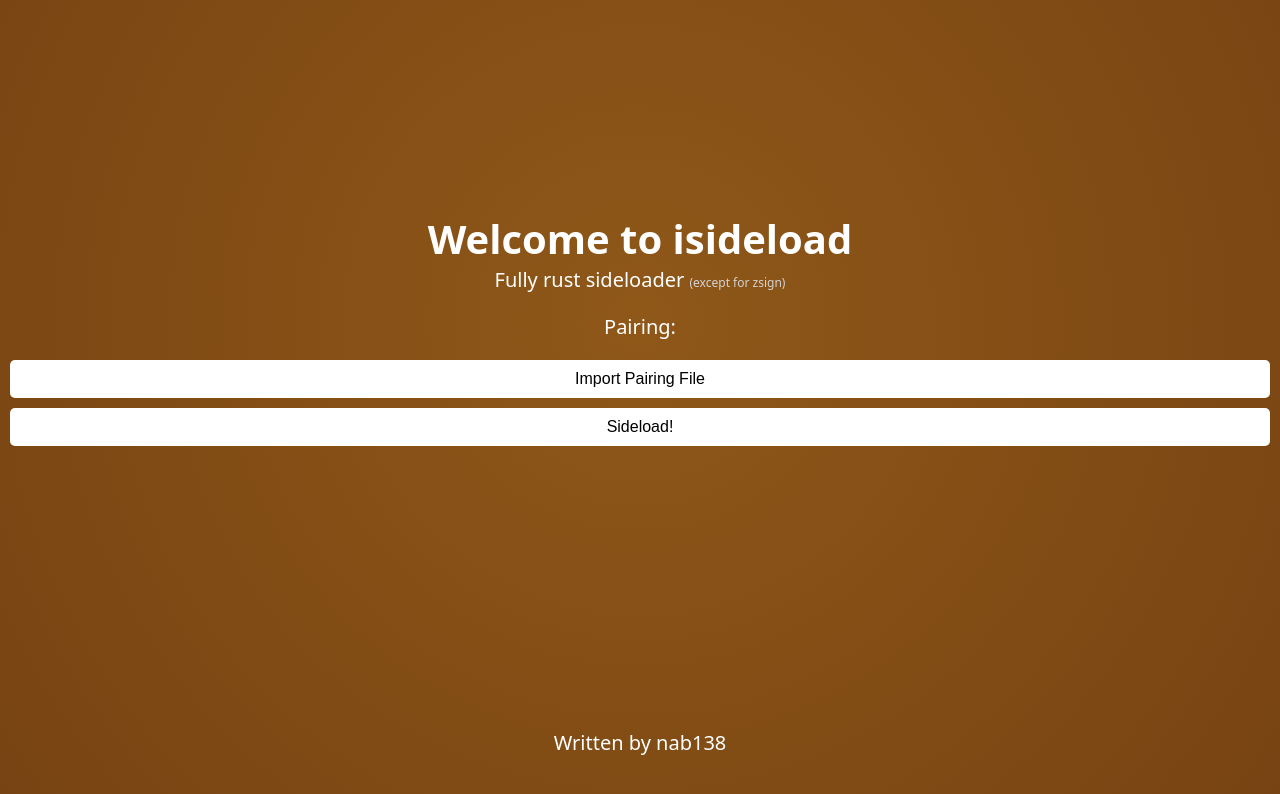
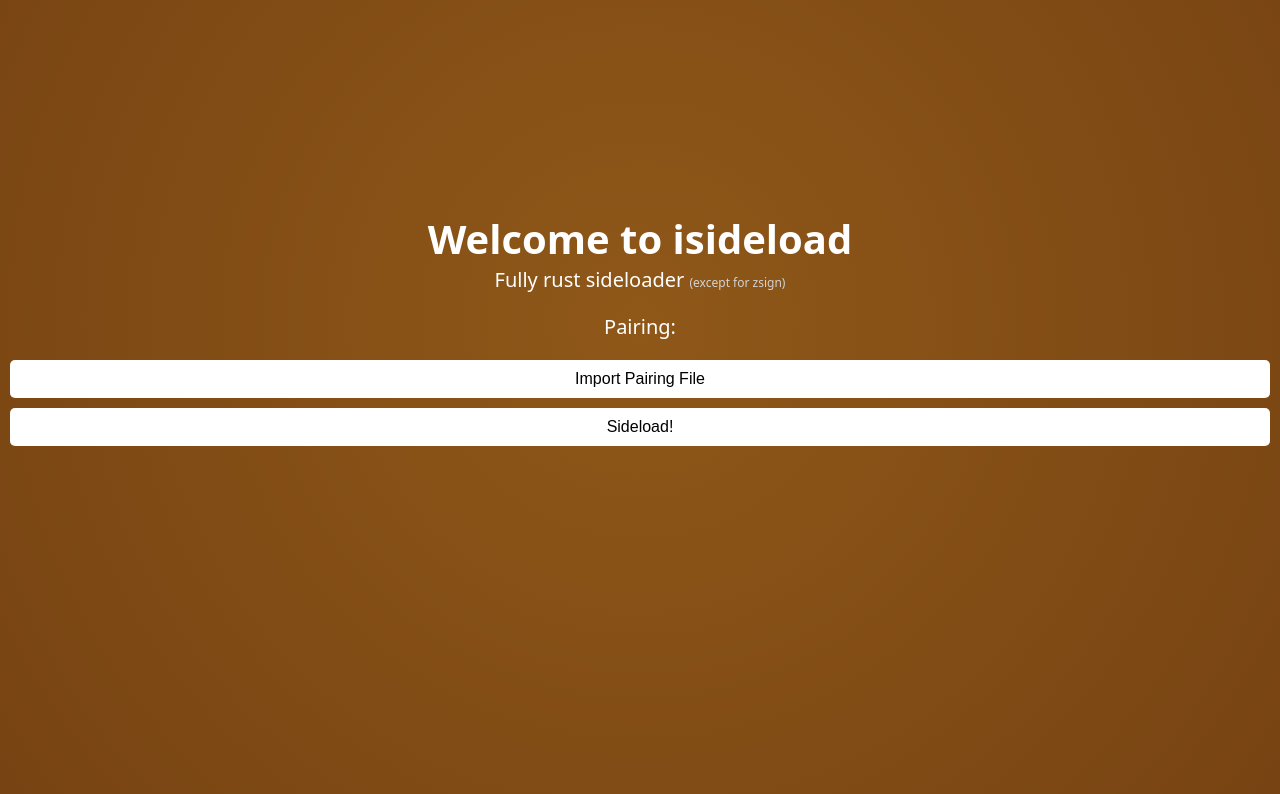
Before and after one commit to nab138/isideload-gui, a React (Vite) app: page / in a window 1280 px wide. Shown: the top 794 px of the page. Built offline with nearby package versions, Linux system fonts and the light colour scheme.

Commit message:
try with no filters

```diff
--- a/src/App.tsx
+++ b/src/App.tsx
@@ -23,12 +23,6 @@ function App() {
             let pairing = await open({
               multiple: false,
               directory: false,
-              filters: [
-                {
-                  name: "Pairing File",
-                  extensions: ["image/jpeg", "text/plist"],
-                },
-              ],
             });
             setPairing(pairing as string);
             let contents = await readTextFile(pairing as string);
@@ -50,9 +44,6 @@ function App() {
       >
         {contents}
       </div>
-      <div className="credits">
-        <p>Written by nab138</p>
-      </div>
     </main>
   );
 }
```
